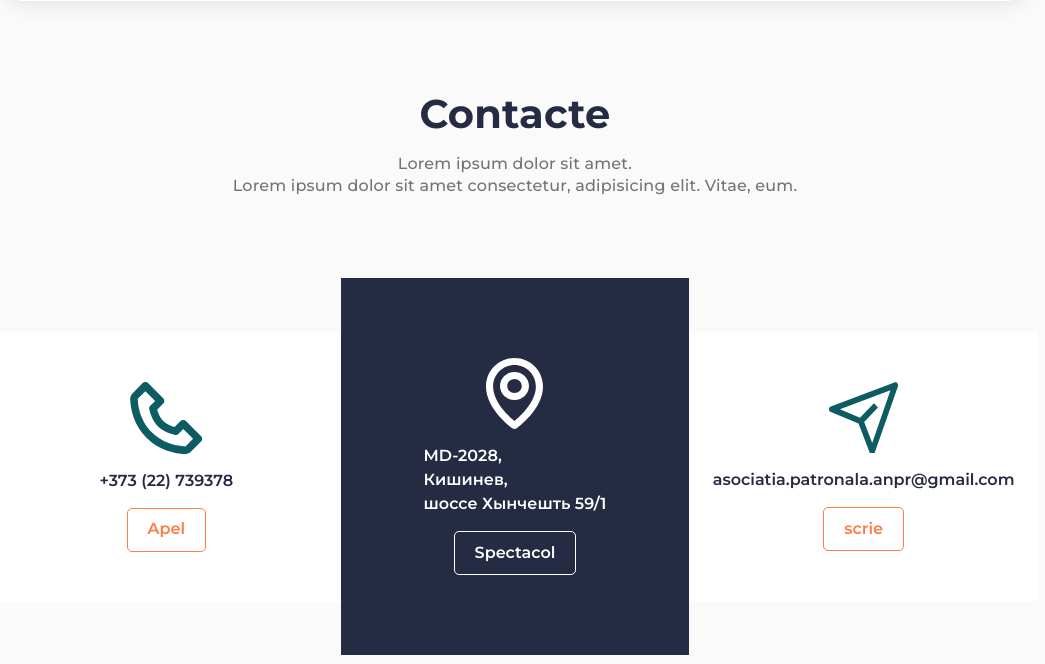
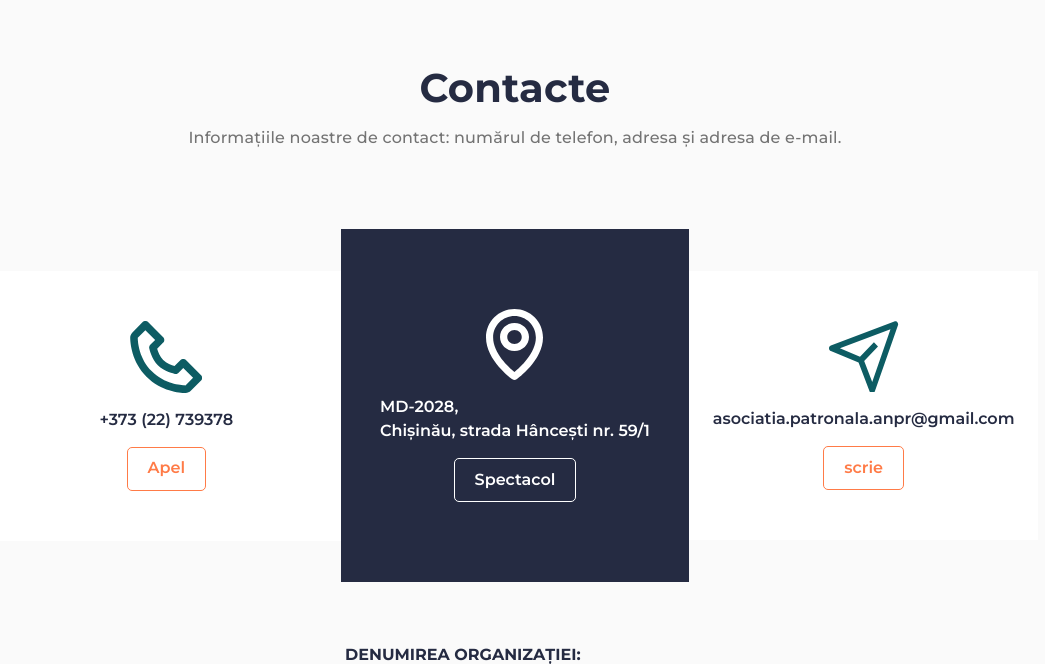
Before and after one commit to Ar4ySmoker/ANPR, a PHP site: page / in a window 1280 px wide. Shown: the part 5836-6500 px from the top of the page, without its empty margins (125-1170 px from the left). Run offline with PHP 8.4, Linux system fonts and the light colour scheme; some libraries are stand-ins or nearby versions.

Commit message:
vrode tak

```diff
--- a/css/style.css
+++ b/css/style.css
@@ -133,7 +133,7 @@ body {
 
 /* ---ШАПКА------------------------------------------------------------------------- */
 .header {
-  /* position: fixed; */
+  position: fixed;
   width: 100%;
   left: 0;
   top: 0;
--- a/index.html
+++ b/index.html
@@ -107,46 +106,57 @@
 				</div>
 			</div>
 			<section class="page__services services" id="second-section">
+
 				<div class="services__container _container">
 					<div class="services__body">
+						<a href="#Administrator">
 							<div class="services__column">
 								<div class="services__item item-service">
 									<div class="item-service__icon"><img src="img/tmp_memers/Административный Совет.jpg"
 											alt="Environmental Consulting"></div>
-								<h3 class="item-service__title">Lorem, ipsum.</h3>
-								<div class="item-service__text">Lorem ipsum dolor sit amet consectetur adipisicing elit.
+									<h3 class="item-service__title">Consiliul de Administrare</h3>
+									<div class="item-service__text">Lorem ipsum dolor sit amet consectetur adipisicing
+										elit.
 										Ipsa, dolorum?
 									</div>
 								</div>
-						</div>
+						</a>
+					</div><a href="#Deținătorii-de-licențe">
 						<div class="services__column">
 							<div class="services__item item-service">
 								<div class="item-service__icon"><img src="img/tmp_memers/Обладатели лицензий.jpg"
 										alt="Finance and consultancy"></div>
-								<h3 class="item-service__title">Lorem, ipsum dolor.</h3>
+								<h3 class="item-service__title">Deținătorii-de-licențe</h3>
 								<div class="item-service__text">Lorem ipsum dolor sit amet consectetur adipisicing elit.
 									Itaque, sunt?
 								</div>
 							</div>
+					</a>
 				</div>
 				<div class="services__column">
+					<a href="#doc">
 						<div class="services__item item-service">
 							<div class="item-service__icon"><img src="img/tmp_memers/участники ассоциации.jpg"
 									alt="Financial Services Consulting">
 							</div>
-								<h3 class="item-service__title">Lorem, ipsum dolor.</h3>
+							<h3 class="item-service__title">Documente</h3>
 							<div class="item-service__text">Lorem ipsum dolor, sit amet consectetur adipisicing
 								elit.</div>
 						</div>
+					</a>
 				</div>
 				<div class="services__column table-card">
+
 					<div class="services__item item-service">
 						<div class="item-service__icon"><img src="img/tmp_memers/участники ассоциации.jpg"
 								alt="Financial Services Consulting">
 						</div>
-								<h3 class="item-service__title">Lorem, ipsum dolor.</h3>
+						<a href="#doc">
+							<h3 class="item-service__title">Documente</h3>
+						</a>
 						<div class="item-service__text">Lorem ipsum dolor, sit amet consectetur adipisicing
 							elit.</div>
+
 					</div>
 				</div>
 	</div>
@@ -553,8 +550,7 @@
 			<div class="getintouch__header header-block">
 				<h2 class="header-block__title">Contacte</h2>
 				<div class="header-block__sub-title">
-					Lorem ipsum dolor sit amet.<br>Lorem ipsum dolor sit amet consectetur, adipisicing elit.
-					Vitae, eum.
+					Informațiile noastre de contact: numărul de telefon, adresa și adresa de e-mail.
 				</div>
 			</div>
 			<div class="getintouch__items">
@@ -576,8 +572,7 @@
 					<div class="item-getintouch__emails">
 						<a href="https://goo.gl/maps/DkCVGzb27YmqUvnu9" target="_blank"
 							class="item-getintouch__email">MD-2028,<br>
-							Кишинев,<br>
-							шоссе Хынчешть 59/1
+							Chișinău, strada Hâncești nr. 59/1
 						</a>
 
 					</div>
@@ -606,21 +601,20 @@
 	<!-- FORM -->
 	<section class="form_style">
 		<form id="contact-form">
-			<label class="control-label" for="company">Наименование
-				организации:</label>
+			<label class="control-label" for="company">Denumirea organizației:</label>
 			<input class="form-control" type="text" id="company" name="FIELDS[company]" value="">
-			<label class="control-label" for="title">Контактное лицо*:</label>
+			<label class="control-label" for="title">Persoana de contact*:</label>
 			<input class="form-control" type="text" id="title" name="FIELDS[TITLE]" value="" required
 				data-bv-message="Обязательное поле">
-			<label class="control-label" for="phone">Телефон*:</label>
+			<label class="control-label" for="phone">Telefon*:</label>
 			<input class="form-control" type="tel" id="phone" name="FIELDS[PHONE]" value="" required
 				data-bv-message="Обязательное поле">
-			<label class="control-label" for="email">Ваш E-mail*:</label>
+			<label class="control-label" for="email">Adresa e-mail*:</label>
 			<input class="form-control" type="email" id="email" name="FIELDS[EMAIL]" value="" required
 				data-bv-message="Обязательное поле" data-bv-emailaddress-message="E-mail введен некорректно">
-			<label class="control-label" for="file">ВЛОЖИТЬ ДОКУМЕНТЫ:</label>
+			<label class="control-label" for="file">Încărcați documentele:</label>
 			<input type="file">
-			<label class="control-label" for="message">Сообщение*:</label>
+			<label class="control-label" for="message">Mesaj*:</label>
 			<textarea class="form-control" id="message" rows="5" name="FIELDS[MESSAGE]" required
 				data-bv-message="Обязательное поле"></textarea>
 
@@ -637,15 +631,17 @@
 						<div class="footer__label ">Resources</div>
 						<nav class="footer__menu menu-footer ">
 							<ul class="menu-footer__list">
-								<li class="menu-footer__item"><a href="./pages/Despre-ANPR.html"
+								<li class="menu-footer__item"><a href="./pdf/ro/Despre ANPR.pdf" target="_blank"
 										class="menu-footer__link">Despre ANPR-pdf</a>
 								</li>
-								<li class="menu-footer__item"><a href="" class="menu-footer__link">Обладатели
-										лицензий</a></li>
-								<li class="menu-footer__item"><a href=""
-										class="menu-footer__link">Компании-наблюдатели</a>
+								<li class="menu-footer__item"><a href="#" target="_blank"
+										class="menu-footer__link">Detinatorii de
+										licensii</a></li>
+								<li class="menu-footer__item"><a href="./pdf/Compania de pază și securitate.pdf"
+										target="_blank" class="menu-footer__link">Compania de pază și
+										securitate</a>
 								</li>
-								<li class="menu-footer__item"><a href="" class="menu-footer__link">Устав</a></li>
+								<li class="menu-footer__item"><a href="" class="menu-footer__link">Statut</a></li>
 							</ul>
 						</nav>
 					</div>
@@ -654,8 +650,9 @@
 						<div class="footer__contacts contacts-footer">
 							<a href="tel:+37322739378" class="contacts-footer__item contacts-footer__item_phone">+373
 								(22) 739378</a>
-							<a href="" class="contacts-footer__item contacts-footer__item_map">MD-2028, Кишинев,
-								шоссе Хынчешть 59/1
+							<a href="https://goo.gl/maps/DkCVGzb27YmqUvnu9" target="_blank"
+								class="contacts-footer__item contacts-footer__item_map">MD-2028, Chișinău, strada
+								Hâncești nr. 59/1
 							</a>
 							<a href="mailto:debra.holt@example.com"
 								class="contacts-footer__item contacts-footer__item_email">asociatia.patronala.anpr@gmail.com</a>
```
Also changed, not shown: other parts of index.html (+46 -60 lines). Lines whose indentation alone changed are shown as unchanged.
